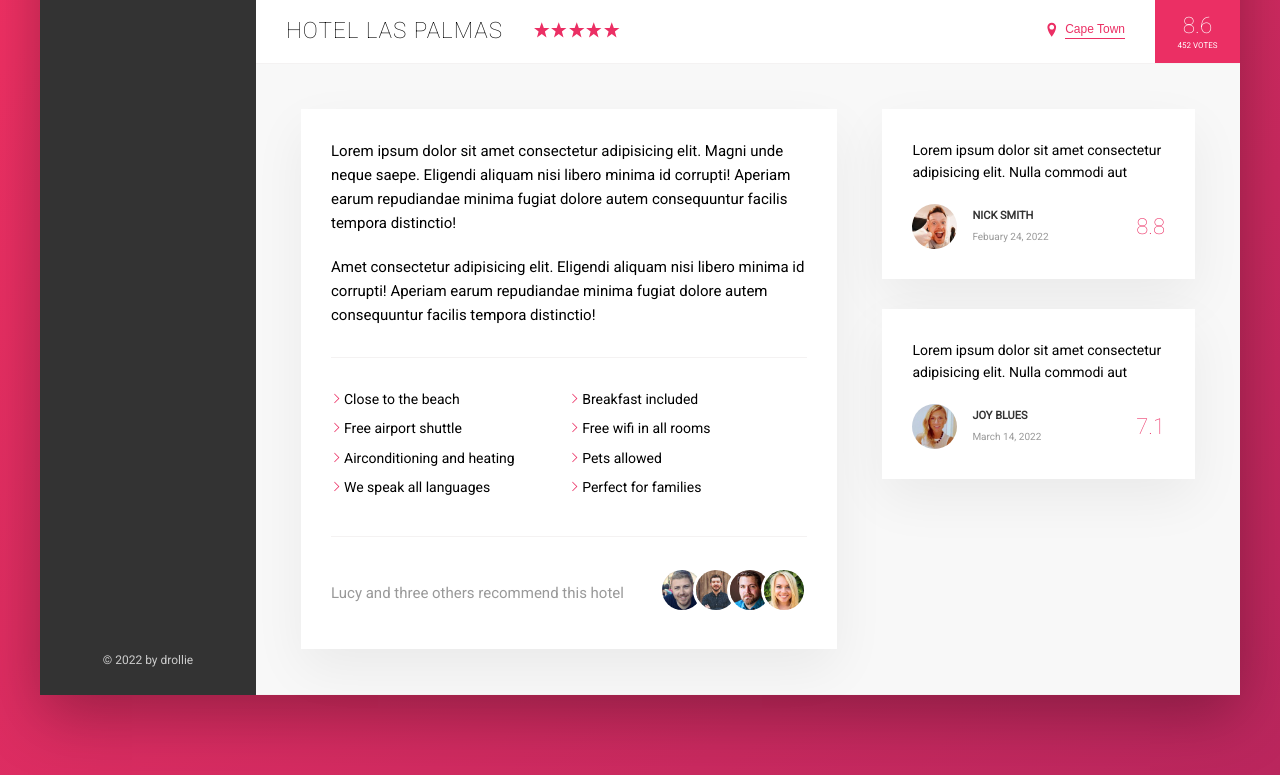
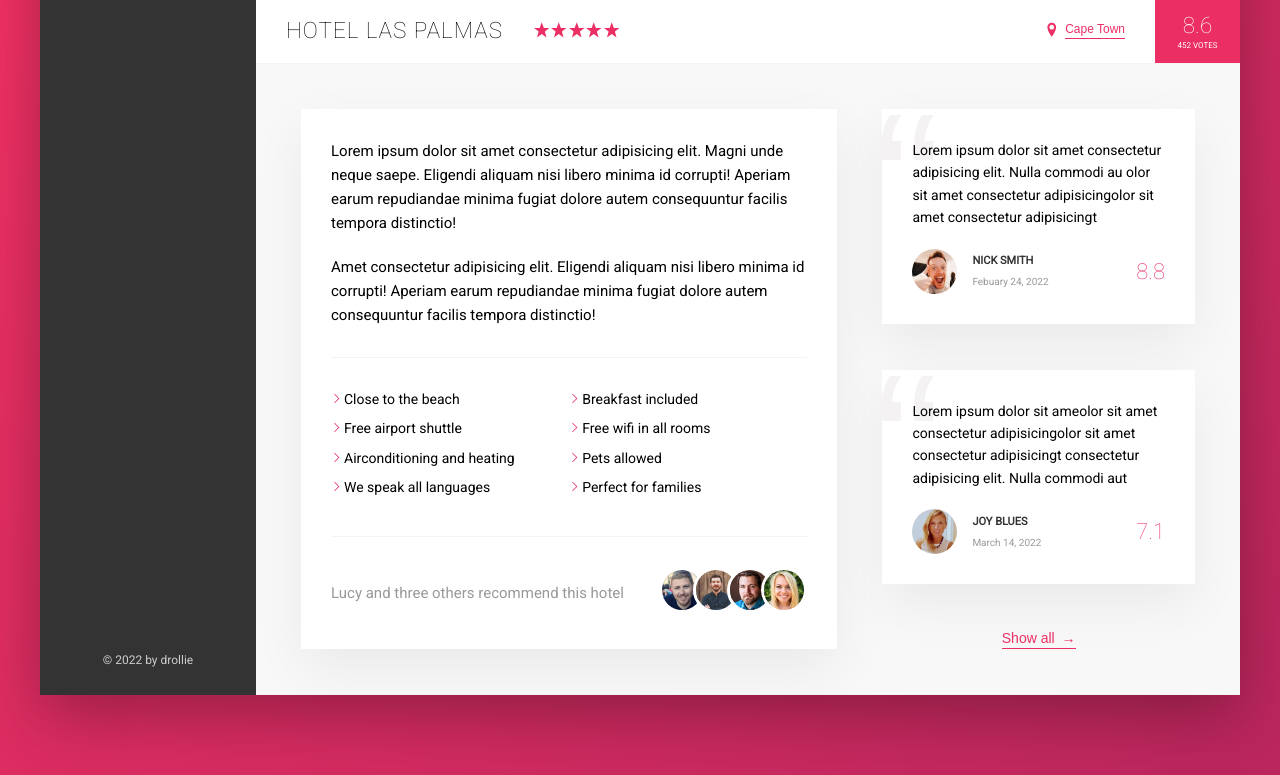
Before and after one commit to driesdriesdries/trillo, a website: page index.html in a window 1280 px wide. Shown: the part 538-1313 px from the top of the page. Drawn offline with Linux system fonts and the light colour scheme.

Commit message:
completed lesson 84

```diff
--- a/index.html
+++ b/index.html
@@ -167,8 +167,8 @@
                     <figure class="user-reviews">
 
                         <figure class="review">
-                            <blockquote class="reiew__text">
-                                Lorem ipsum dolor sit amet consectetur adipisicing elit. Nulla commodi aut
+                            <blockquote class="review__text">
+                                Lorem ipsum dolor sit amet consectetur adipisicing elit. Nulla commodi au olor sit amet consectetur adipisicingolor sit amet consectetur adipisicingt
                             </blockquote>
                             <figcaption class="review__user">
                                 <img src="img/user-1.jpg" alt="user 1 photo" class="review__photo">
@@ -185,8 +185,8 @@
                         </figure>
 
                         <figure class="review">
-                            <blockquote class="reiew__text">
-                                Lorem ipsum dolor sit amet consectetur adipisicing elit. Nulla commodi aut
+                            <blockquote class="review__text">
+                                Lorem ipsum dolor sit ameolor sit amet consectetur adipisicingolor sit amet consectetur adipisicingt consectetur adipisicing elit. Nulla commodi aut
                             </blockquote>
                             <figcaption class="review__user">
                                 <img src="img/user-2.jpg" alt="user 1 photo" class="review__photo">
@@ -201,6 +201,12 @@
                                 <div class="review__rating">7.1</div>
                             </figcaption>
                         </figure>
+
+                        <button class="btn-inline">
+                            Show all
+                            <span>&rarr;</span>
+                        </button>
+
                     </figure>
                 </div>
 
--- a/sass/_components.scss
+++ b/sass/_components.scss
@@ -251,8 +251,17 @@
     cursor: pointer;
     transition: all .2s;
 
+    & span {
+        margin-left: 3px;
+    }
+
     &:hover {
         color: var(--color-grey-dark-2);
+
+        & span {
+            margin-left: 8px;
+            transition: margin-left .2s;
+        }
     }
     &:focus {
         outline: none;
@@ -347,8 +356,12 @@
     margin-bottom: 3rem;
     display: flex;
     flex-direction: column;
+    position: relative;
+    overflow: hidden;
+
     &__text{
-
+        position: relative;
+        z-index: 200;
     }
     &__user{
         display: flex;
@@ -380,4 +393,15 @@
         font-size: 2.2rem;
         font-weight: 300;
     }
+    &::before {
+        content: "\201C";
+        position: absolute;
+        top: -2.5rem;
+        left: -.8rem;
+        font-size: 20rem;
+        color: var(--color-grey-light-2);
+        font-family: sans-serif;
+        line-height: 1;
+        z-index: 0;
+    }
 }
--- a/sass/_layout.scss
+++ b/sass/_layout.scss
@@ -43,5 +43,9 @@
     padding: 3rem;
 }
 .user-reviews {
+    display: flex;
+    flex-direction: column;
+    justify-content: space-between;
+    align-items: center;
     flex: 1;
 }
```
Also changed, not shown: css/style.css.
